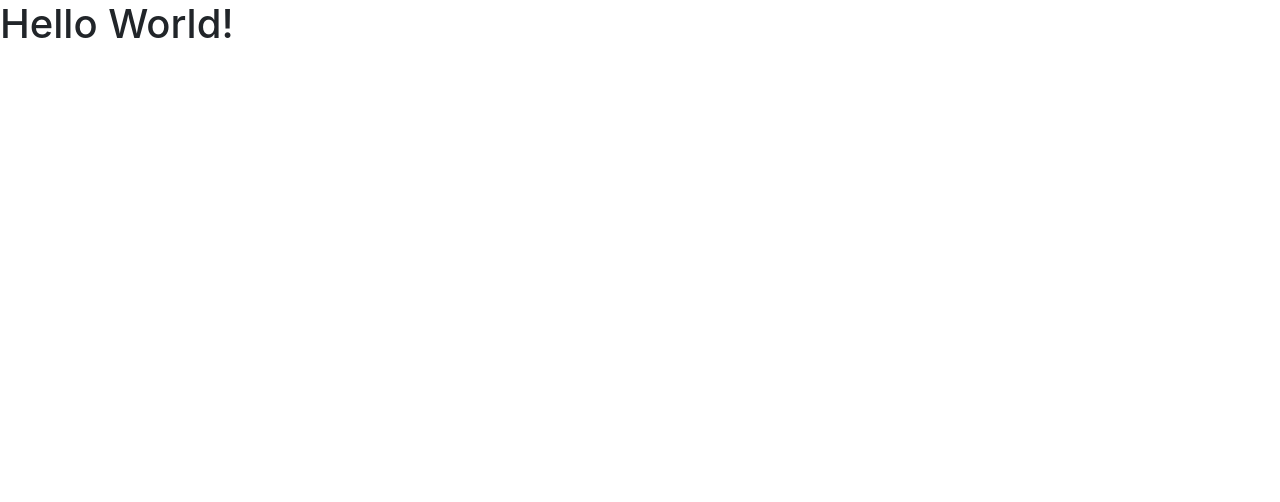
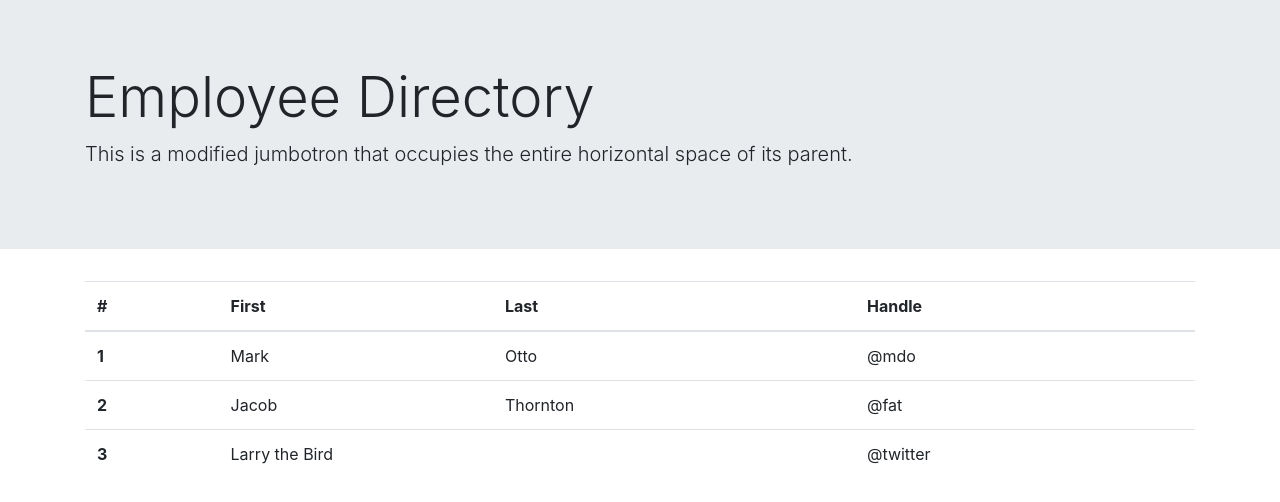
Before and after one commit to Jacquie24/employee-directory, a React (Create React App) app: page / in a window 1280 px wide. Shown: the top 502 px of the page. Built offline with nearby package versions, Linux system fonts and the light colour scheme.

Commit message:
Imported components

```diff
--- a/src/App.js
+++ b/src/App.js
@@ -1,8 +1,12 @@
+import Employees from "./components/employees/Employees";
+import Header from "./components/header/Header";
 
 function App() {
   return (
     <div className="App">
-      <h1>Hello World!</h1>
+      <Header/>
+
+      <Employees/>
 
     </div>
   );
--- a/src/components/header/Header.jsx
+++ b/src/components/header/Header.jsx
@@ -5,7 +5,7 @@ const Header = () => {
 
             <div className="jumbotron jumbotron-fluid">
   <div className="container">
-    <h1 className="display-4">Fluid jumbotron</h1>
+    <h1 className="display-4">Employee Directory</h1>
     <p className="lead">This is a modified jumbotron that occupies the entire horizontal space of its parent.</p>
   </div>
 </div>
```
